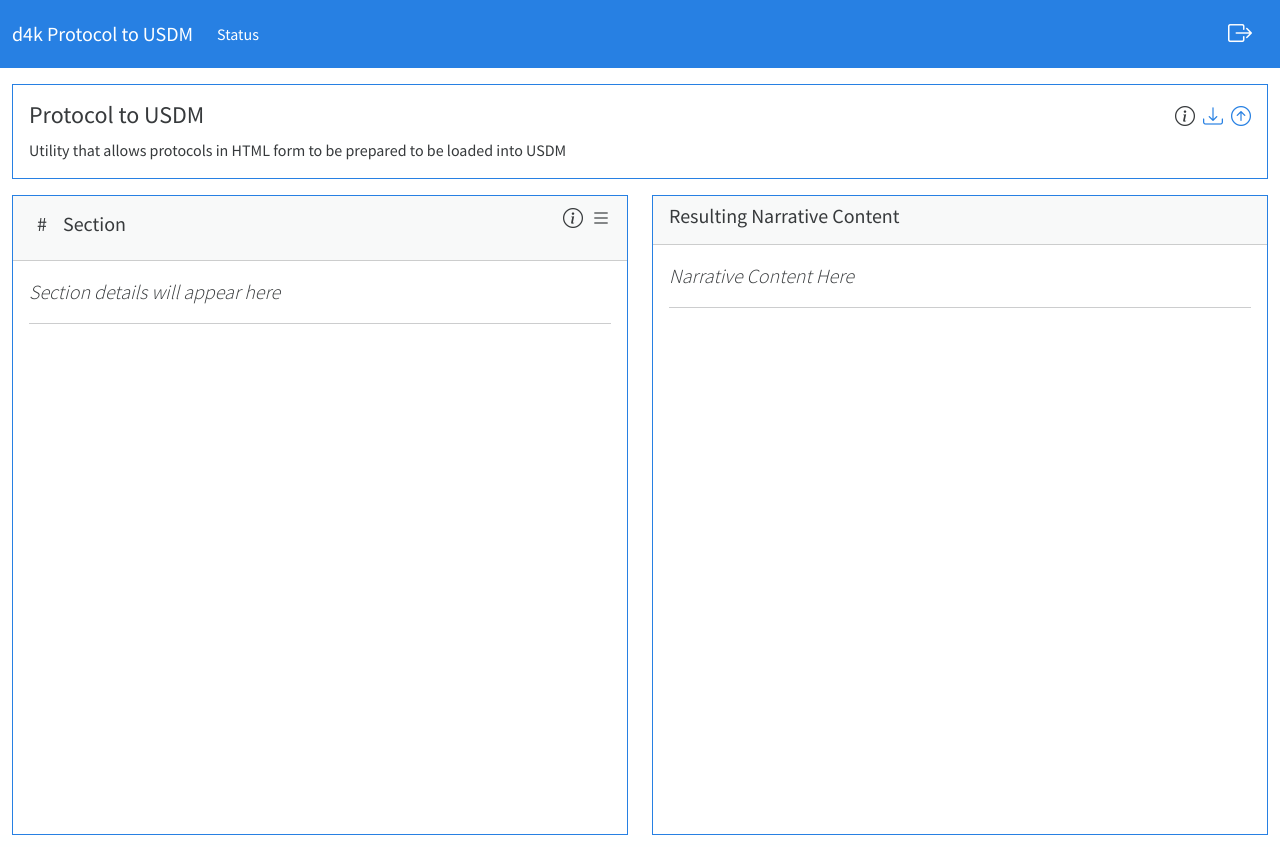
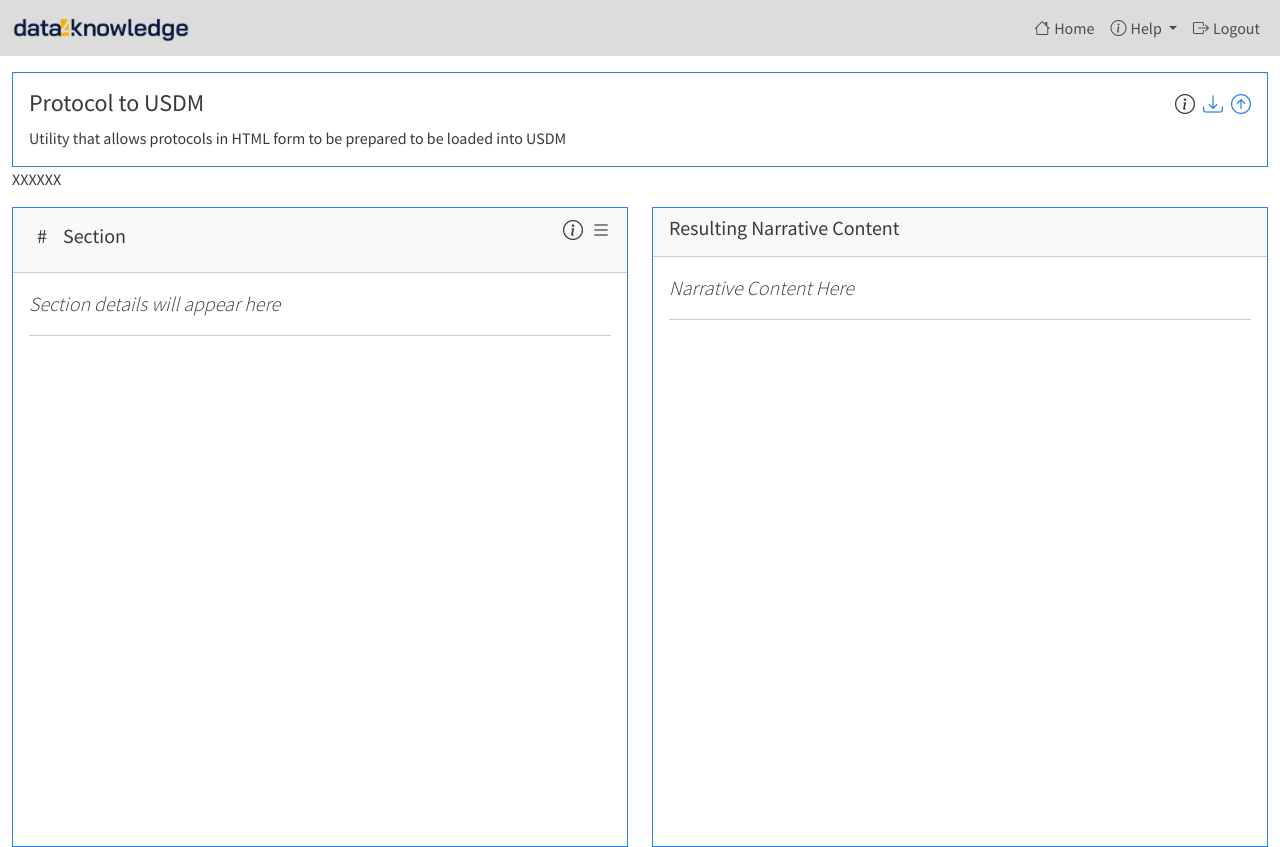
Before and after one commit to data4knowledge/usdm_protocol, a FastAPI app: template app/templates/home/home.html in a window 1280 px wide. Run offline with FastAPI, Linux system fonts and the light colour scheme; the template is opened without the code that fills it, so the values that code supplies are empty; some libraries are stand-ins or nearby versions.

Commit message:
Various fixes to get main screen loading

```diff
--- a/app/main.py
+++ b/app/main.py
@@ -8,8 +8,6 @@ from d4k_ms_ui.release_notes import ReleaseNotes
 from d4k_ms_base.service_environment import ServiceEnvironment
 from d4k_ms_base import application_logger
 from app.github.github import get_access_token, get_user_data
-
-import logging
 
 VERSION = '0.4'
 SYSTEM_NAME = "USDM Protocl Editor"
@@ -101,6 +99,12 @@ async def home(request: Request):
   response = templates.TemplateResponse('home/home.html', { "request": request, 'data': data})
   return response
 
+@app.get("/usdm")
+def import_usdm(request: Request):
+   check_simple_authentication(request)
+   return templates.TemplateResponse(request, "import_json.html", {})
+
+
 @app.get('/sections/{section}')
 async def get_section(request: Request, section: str):
   check_simple_authentication(request)
--- a/app/templates/home/home.html
+++ b/app/templates/home/home.html
@@ -25,7 +25,7 @@
   {% with title=title, text=text, help=help, links=links %}
     {% include "shared/partials/header.html" %}
   {% endwith %}
-
+  XXXXXX
   <div class="mt-3 row align-items-start">
     <div class="col-6">
       <div class="card border-primary" style="height:80vh">
--- a/app/templates/shared/_layout.html
+++ b/app/templates/shared/_layout.html
@@ -2,49 +2,75 @@
 <html lang="en">
   <head>
       <meta charset="UTF-8">
-      <title>d4k Protocl to USDM Tool</title>
+      <title>d4k Study Definitions Workbench</title>
       <meta http-equiv="Content-Type" content="text/html; charset=utf-8"/>
       <meta name="viewport" content="width=device-width, initial-scale=1, shrink-to-fit=no" />
-      <link rel="icon" type="image/x-icon" href="static/images/favicon.ico">
+      <link rel="icon" type="image/x-icon" href="/static/images/favicon.ico">
       <link rel="stylesheet" href="/static/css/bootstrap.min.css"/>
-      <link rel="stylesheet" type="text/css" href="https://cdn.jsdelivr.net/npm/bootstrap-icons@1.9.1/font/bootstrap-icons.css"/>
-      <script src="/static/js/htmx.min.js"></script>
-      <script src="/static/js/bootstrap.bundle.min.js"></script>
-
+      <link rel="stylesheet" href="https://cdn.jsdelivr.net/npm/bootstrap-icons@1.11.3/font/bootstrap-icons.min.css">
+      <style>
+        .custom-bg {
+          background-color: #DCDCDC !important;
+          border: none !important;
+          border-width:0!important;
+        }
+      </style>
       {% block additional_css %}
       {% endblock %}
-
   </head>
   <body>
-    <nav class="navbar navbar-expand-lg navbar-dark bg-primary">
+    <nav class="navbar navbar-expand-lg navbar-light custom-bg border-bottom sticky-top">
       <div class="container-fluid">
-        <div class="navbar-header">
-          <a class="navbar-brand" href="/home">d4k Protocol to USDM</a>
-        </div>
-        <button class="navbar-toggler" type="button" data-bs-toggle="collapse" data-bs-target="#navbarColor02" aria-controls="navbarColor02" aria-expanded="false" aria-label="Toggle navigation">
-          <span class="navbar-toggler-icon"></span>
-        </button>
-        <div class="collapse navbar-collapse" id="navbarColor02">
-          <ul class="navbar-nav me-auto">
-            <li class="nav-item">
-              <a class="nav-link active" href="/status">Status</a>
+        <a class="navbar-brand" href="/index">
+          <img class="me-2" src="/static/images/wide_logo.png" alt="" height="24">
+        </a>
+        <div class="collapse navbar-collapse" id="navBarMain">
+          <ul class="navbar-nav me-auto mt-2 mt-lg-0">
+            {% block menu_content %}{% endblock %}
+          </ul>
+          {% block environment_content %}{% endblock %}
+          <ul class="navbar-nav ms-auto mt-2 mt-lg-0">
+            <li class="nav-item active">
+              {% block user_content %}{% endblock %}
+            </li>
+            <li class="nav-item active">
+              <a class="nav-link" href="/index">
+                <i class="bi bi-house me-1"></i>Home
+              </a>
+            </li>
+            <li class="nav-item dropdown">
+              <a class="nav-link dropdown-toggle" data-bs-toggle="dropdown" href="#" role="button">
+                <i class="bi bi-info-circle me-1"></i>Help
+              </a>
+              <div class="dropdown-menu">
+                <a class="dropdown-item" href="/help/about">About</a>
+                <a class="dropdown-item" href="/help/examples">Examples</a>
+                <a class="dropdown-item" href="/help/feedback">Issues & Feedback</a>
+                <a class="dropdown-item" href="/help/userGuide">User Guide</a>
+                <a class="dropdown-item" href="/help/privacyPolicy">Privacy Policy</a>
+              </div>
+            </li>
+            <li class="nav-item active">
+              <a class="nav-link" href="/logout">
+                <i class="bi bi-box-arrow-right me-1"></i>Logout
+              </a>
             </li>
           </ul>
         </div>
-
-        <div class="nav navbar-header navbar-profile pull-right">
-          <div class="d-flex justify-right">
-            <a class="nav-link" href="/logout">
-              <i class="bi bi-box-arrow-right" style = "color:white;font-size: 1.5rem;" title="Logout"></i>
-            </a>
-          </div>
-        </div>
-
+        <button class="navbar-toggler" type="button" data-bs-toggle="collapse" data-bs-target="#navBarMain" aria-controls="navBarMain" aria-expanded="false" aria-label="Toggle navigation">
+          <span class="navbar-toggler-icon"></span>
+        </button>
       </div>
     </nav>
+
     <div class="container-fluid">
-      {% block main_content %}{% endblock %}
+      {% block main_content %}
+      {% endblock %}
     </div>
+
+    <script src="/static/js/htmx.min.js"></script>
+    <script src="/static/js/htmx.ws.js"></script>
+    <script src="/static/js/bootstrap.bundle.min.js"></script>
 
     {% block additional_js %}
     {% endblock %}
```
Also changed, not shown: app/templates/import/import_json.html (+1 -17 lines), app/templates/import/partials/other_file_list.html (deleted, +0 -113 lines), app/templates/import/partials/other_file_select.html (deleted, +0 -14 lines), app/templates/import/partials/status.html (deleted, +0 -44 lines), app/templates/import/status.html (deleted, +0 -29 lines), 2 other files.
